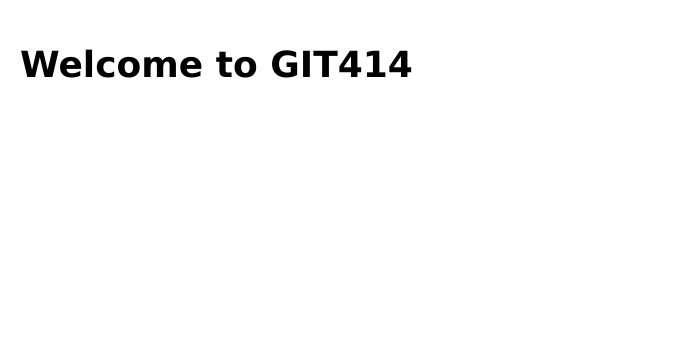
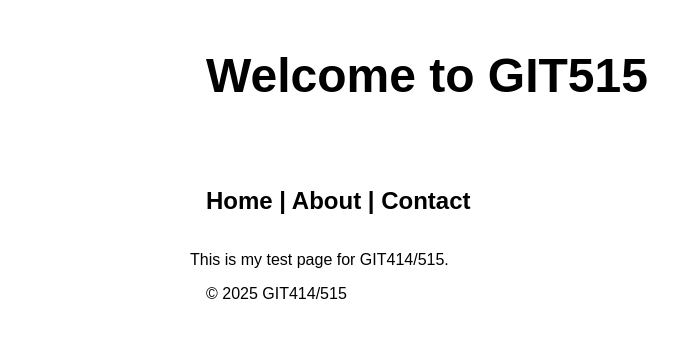
Before and after one commit to shyampandya210/GIT414, a plain HTML site: page index.html in a window 1280 px wide. Shown: the whole page, without its empty margins (0-689 px from the left). Drawn offline with Linux system fonts and the light colour scheme.

Commit message:
Updated base framework

```diff
--- a/index.html
+++ b/index.html
@@ -12,19 +12,25 @@
 
 <header>
     <!-- Header -->
+    <h1>Welcome to GIT515</h1>
+
 </header>
 
 <nav>
     <!-- Navigation -->
+    <h2>Home | About | Contact</h2>
+
 </nav>
 
 <body>
     <!-- Body -->
-    <h1>Welcome to GIT414</h1>
+    <body>This is my test page for GIT414/515.</body>
+
 </body>
 
 <footer>
     <!-- Footer -->
+     <body>© 2025 GIT414/515</body>
 </footer>
 
 
--- a/style.css
+++ b/style.css
@@ -1,6 +1,43 @@
-body {
-    font-size: 18px;
-    font-family: Verdana, sans-serif;
-    padding: 12px;
 
+/* Global */
+body{
+    font-family: Arial, sans-serif;
+    margin: 0;
+    padding: 0;
 }
+
+header, nav, main, footer{
+    padding: 1rem;
+}
+
+/* Medium Screens */
+@media only screen and (min-width: 600px){
+    nav ui{
+        display:flex;
+        gap: 1rem;
+    }
+    main{
+        background: yellow;
+    }
+}
+
+/* Large Screens */
+@media only screen and (min-width: 900px) {
+    body{
+        max-width: 900px;
+        margin: auto;
+    }
+    h1{
+        font-size: 3rem;
+    }
+    main{
+        background: blue;
+    }
+}
+
+/* Extra Large */
+@media only screen and (min-width: 1200px){
+    main{
+        background: red;
+    }
+}
```
